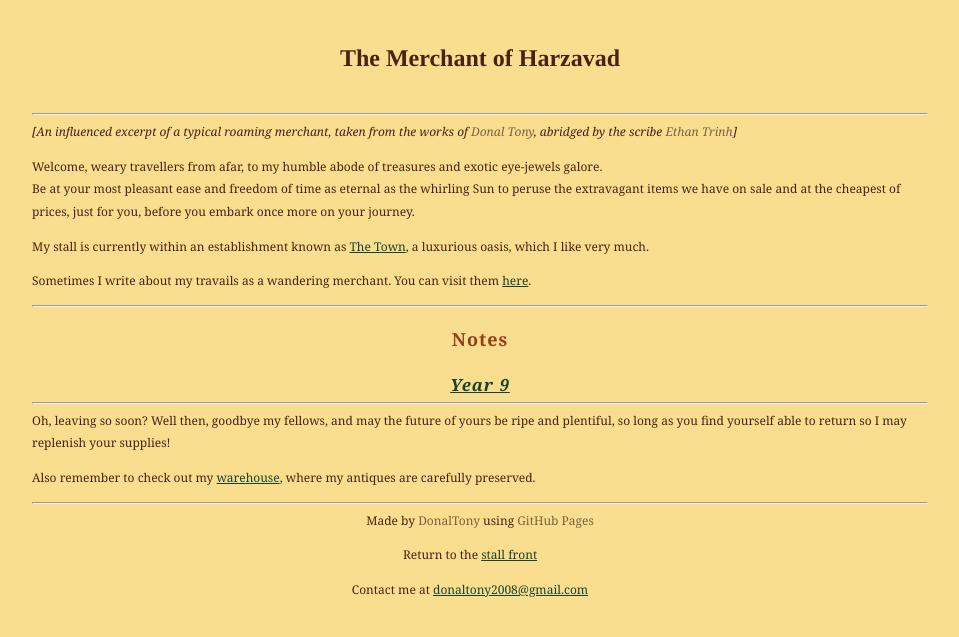
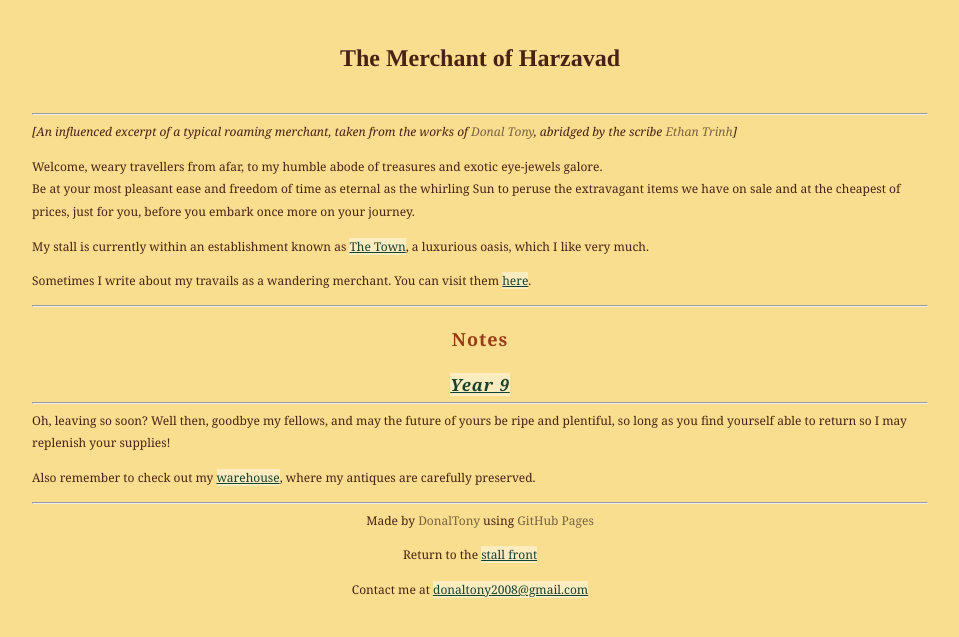
Before and after one commit to dvaraka/the-merchant, a Jekyll site: the page built from index.md, in a window 1280 px wide. Shown: the top 637 px of the page, without its empty margins (160-1119 px from the left). Built offline with Jekyll 4.4.1, drawn with Linux system fonts in a browser that asks for light colours; our own code applies the rules of GitHub Pages for plain Markdown files.

Commit message:
Update main.css

```diff
--- a/assets/css/main.css
+++ b/assets/css/main.css
@@ -42,14 +42,14 @@ h4 {
 	text-align: center;
 }
 
-a:hover {
-	background-color: #16412c;
-	color: #FADE8F;
+a {
+	color: #16412c;
+	background-color: #fcecc0;
 }
 
-a {
+a:hover {
 	color: #16412c;
-	transition: color .3s ease-in-out, #FADE8F .3s ease-in-out;
+	background-color: #f8d268;
 }
 
 abbr {
```
